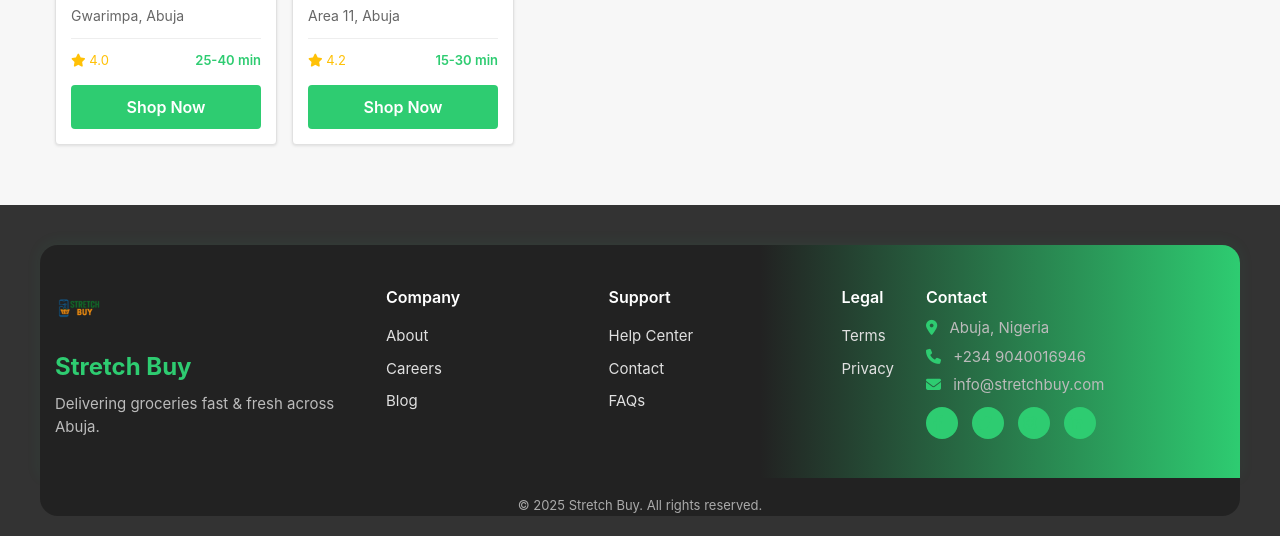
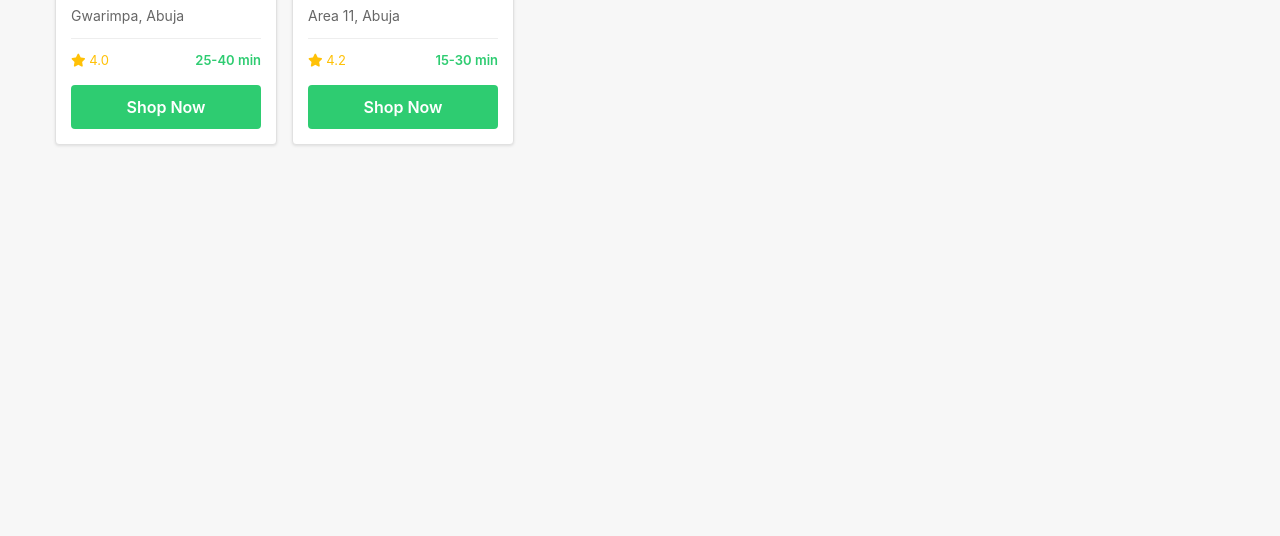
Before and after one commit to Gigx267/Stretch-Buy, a plain HTML site: page store.html in a window 1280 px wide. Shown: the part 816-1352 px from the top of the page. After the commit the page ends 1021 px from the top, so only its background shows below. Drawn offline with Linux system fonts and the light colour scheme.

Commit message:
Update store.html

```diff
--- a/store.html
+++ b/store.html
@@ -500,12 +500,12 @@
         <div class="nav-container">
             <ul class="nav-list">
                 <li><a href="index.html">Home</a></li>
-                <li><a href="#">About Us </a></li>
-                <li><a href="#"> Hot Deals</a></li>
-                <li><a href="#">Register Your Store </a></li>
+                <li><a href="about.html">About Us </a></li>
+
+                <li><a href="BecomeSeller.html">Register Your Store </a></li>
 
 
-                <li><a href="#">Customer Support </a></li>
+                <li><a href="contact.html">Customer Support </a></li>
             </ul>
         </div>
     </nav>
@@ -575,169 +575,7 @@
         </div>
     </section>
 
-    <!-- Footer -->
-    <footer>
-        <div class="custom-footer">
-            <div class="custom-footer-brand">
-                <img src="logo.PNG" alt="Stretch Buy Logo" style="height: 48px; border-radius: 8px; margin-bottom: 10px;">
-                <h2 style="color:#2ecc71; font-size: 1.5rem; margin-bottom: 8px;">Stretch Buy</h2>
-                <p style="color:#bbb; font-size: 15px;">Delivering groceries fast & fresh across Abuja.</p>
-            </div>
-            <div class="custom-footer-links">
-                <div>
-                    <h4>Company</h4>
-                    <a href="#">About</a>
-                    <a href="#">Careers</a>
-                    <a href="#">Blog</a>
-                </div>
-                <div>
-                    <h4>Support</h4>
-                    <a href="#">Help Center</a>
-                    <a href="#">Contact</a>
-                    <a href="#">FAQs</a>
-                </div>
-                <div>
-                    <h4>Legal</h4>
-                    <a href="#">Terms</a>
-                    <a href="#">Privacy</a>
-                </div>
-            </div>
-            <div class="custom-footer-contact">
-                <h4>Contact</h4>
-                <p><i class="fas fa-map-marker-alt"></i> Abuja, Nigeria</p>
-                <p><i class="fas fa-phone"></i> +234 9040016946</p>
-                <p><i class="fas fa-envelope"></i> info@stretchbuy.com</p>
-                <div class="custom-footer-social">
-                    <a href="#"><i class="fab fa-facebook-f"></i></a>
-                    <a href="#"><i class="fab fa-twitter"></i></a>
-                    <a href="#"><i class="fab fa-instagram"></i></a>
-                    <a href="#"><i class="fab fa-linkedin-in"></i></a>
-                </div>
-            </div>
-        </div>
-        <div class="custom-footer-bottom">
-            <span>&copy; 2025 Stretch Buy. All rights reserved.</span>
-        </div>
-        <style>
-            .custom-footer {
-                display: flex;
-                flex-wrap: wrap;
-                justify-content: space-between;
-                align-items: flex-start;
-                max-width: 1200px;
-                margin: 0 auto;
-                padding: 40px 15px 20px 15px;
-                background: linear-gradient(90deg, #222 60%, #2ecc71 100%);
-                border-radius: 18px 18px 0 0;
-                box-shadow: 0 -2px 16px rgba(44,204,113,0.07);
-                gap: 32px;
-            }
-            .custom-footer-brand {
-                flex: 1 1 220px;
-                min-width: 200px;
-                margin-bottom: 20px;
-            }
-            .custom-footer-links {
-                display: flex;
-                flex: 2 1 350px;
-                justify-content: space-between;
-                gap: 40px;
-                min-width: 260px;
-            }
-            .custom-footer-links div {
-                display: flex;
-                flex-direction: column;
-                gap: 8px;
-            }
-            .custom-footer-links h4 {
-                color: #fff;
-                font-size: 1rem;
-                margin-bottom: 8px;
-                font-weight: 600;
-            }
-            .custom-footer-links a {
-                color: #e0e0e0;
-                font-size: 15px;
-                margin-bottom: 2px;
-                transition: color 0.2s;
-            }
-            .custom-footer-links a:hover {
-                color: #2ecc71;
-            }
-            .custom-footer-contact {
-                flex: 1 1 220px;
-                min-width: 200px;
-                color: #eee;
-            }
-            .custom-footer-contact h4 {
-                color: #fff;
-                font-size: 1rem;
-                margin-bottom: 8px;
-                font-weight: 600;
-            }
-            .custom-footer-contact p {
-                font-size: 15px;
-                margin-bottom: 6px;
-                color: #bbb;
-            }
-            .custom-footer-contact i {
-                color: #2ecc71;
-                margin-right: 8px;
-            }
-            .custom-footer-social {
-                margin-top: 10px;
-                display: flex;
-                gap: 14px;
-            }
-            .custom-footer-social a {
-                color: #fff;
-                background: #2ecc71;
-                border-radius: 50%;
-                width: 32px;
-                height: 32px;
-                display: flex;
-                align-items: center;
-                justify-content: center;
-                font-size: 16px;
-                transition: background 0.2s, color 0.2s;
-            }
-            .custom-footer-social a:hover {
-                background: #fff;
-                color: #2ecc71;
-            }
-            .custom-footer-bottom {
-                text-align: center;
-                color: #aaa;
-                font-size: 13px;
-                padding: 18px 0 0 0;
-                background: #222;
-                border-radius: 0 0 18px 18px;
-                margin: 0 auto;
-                max-width: 1200px;
-            }
-            @media (max-width: 900px) {
-                .custom-footer {
-                    flex-direction: column;
-                    gap: 24px;
-                    align-items: stretch;
-                }
-                .custom-footer-links {
-                    flex-direction: column;
-                    gap: 18px;
-                }
-            }
-            @media (max-width: 600px) {
-                .custom-footer {
-                    padding: 30px 8px 10px 8px;
-                    border-radius: 12px 12px 0 0;
-                }
-                .custom-footer-bottom {
-                    border-radius: 0 0 12px 12px;
-                    font-size: 12px;
-                }
-            }
-        </style>
-    </footer>
+
 
     <script>
         // Simple JavaScript for interactive elements
```
